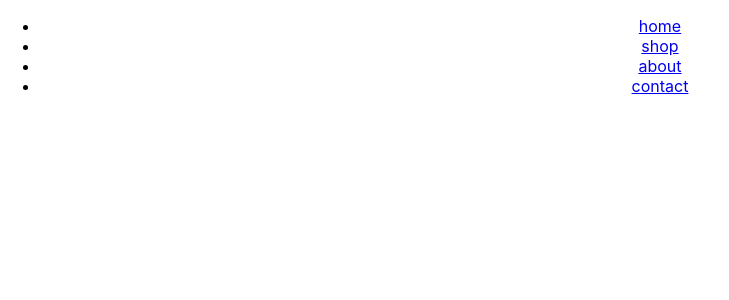
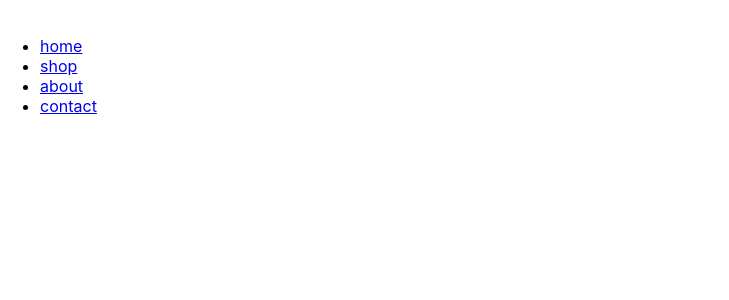
Before and after one commit to steff93/room-homepage, a React (Create React App) app: page / in a window 1280 px wide. Shown: the top 300 px of the page, without its empty margins (0-729 px from the left). Built offline with nearby package versions, Linux system fonts and the light colour scheme.

Commit message:
fixed svg imports and other minor changes

```diff
--- a/src/App.tsx
+++ b/src/App.tsx
@@ -1,9 +1,9 @@
-import "./App.css";
+import "./App.scss";
 import Header from "./components/Header/Header";
 
 function App() {
   return (
-    <div className="App">
+    <div className="main">
       <Header />
     </div>
   );
--- a/src/components/Header/Header.tsx
+++ b/src/components/Header/Header.tsx
@@ -1,13 +1,18 @@
+import { ReactComponent as Logo } from "../../assets/images/logo.svg";
+
 const Header = () => {
   const menuItems = ["home", "shop", "about", "contact"] as const;
 
   return (
-    <header>
-      <nav>
+    <header className="header">
+      <div className="logo">
+        <Logo />
+      </div>
+      <nav className="navigation">
         <ul>
           {menuItems.map((item) => {
             return (
-              <li>
+              <li className="navigation__item">
                 <a href="#">{item}</a>
               </li>
             );
--- /dev/null
+++ b/src/config.ts
@@ -0,0 +1 @@
+export const baseClass = "room-homepage";
--- a/src/custom.d.ts
+++ b/src/custom.d.ts
@@ -1,4 +1,6 @@
 declare module "*.svg" {
-  const content: React.FunctionComponent<React.SVGAttributes<SVGElement>>;
-  export default content;
+  import React = require("react");
+  export const ReactComponent: React.FC<React.SVGProps<SVGSVGElement>>;
+  const src: string;
+  export default src;
 }
```
Also changed, not shown: src/App.scss (renamed from src/App.css).
